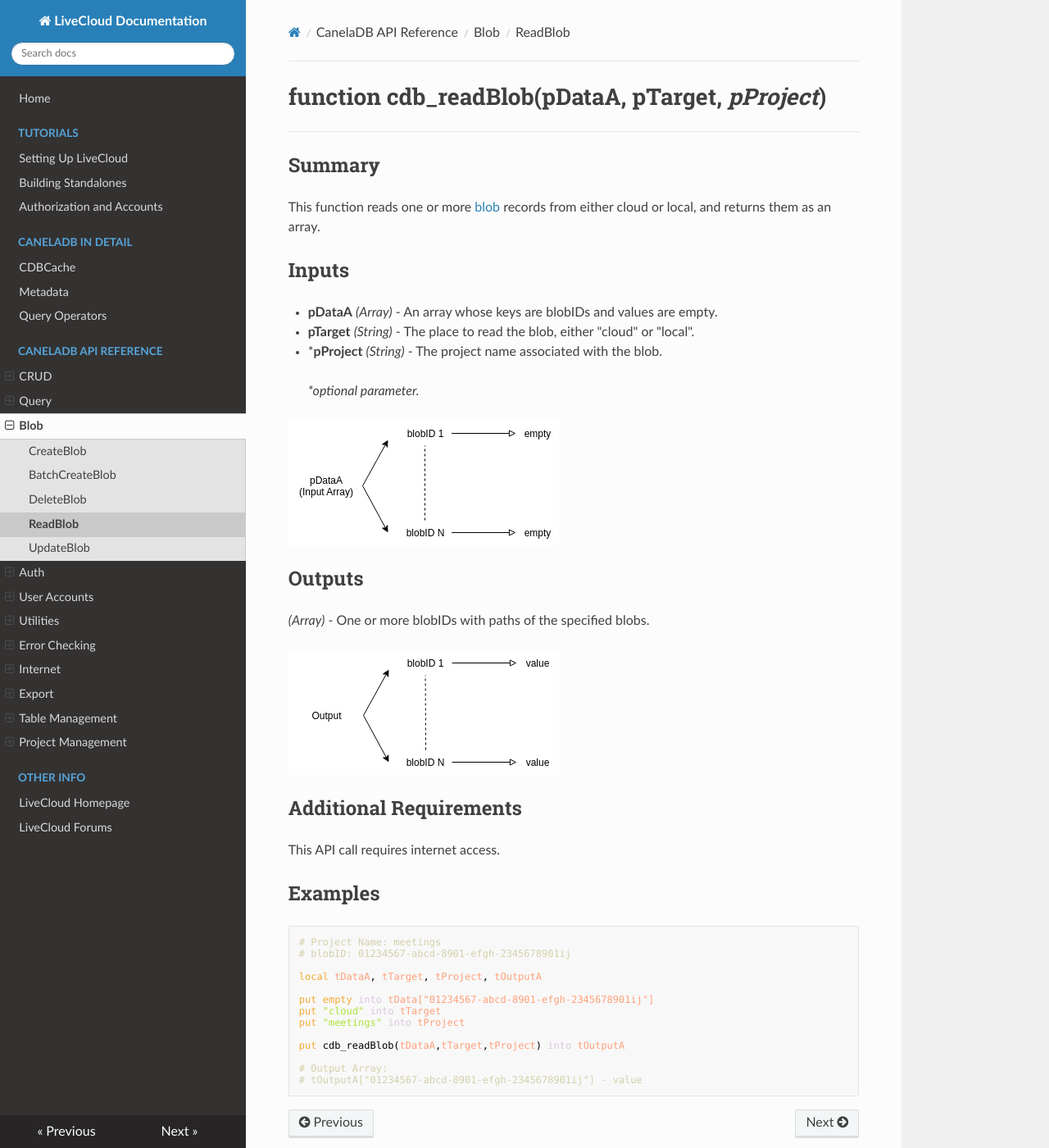
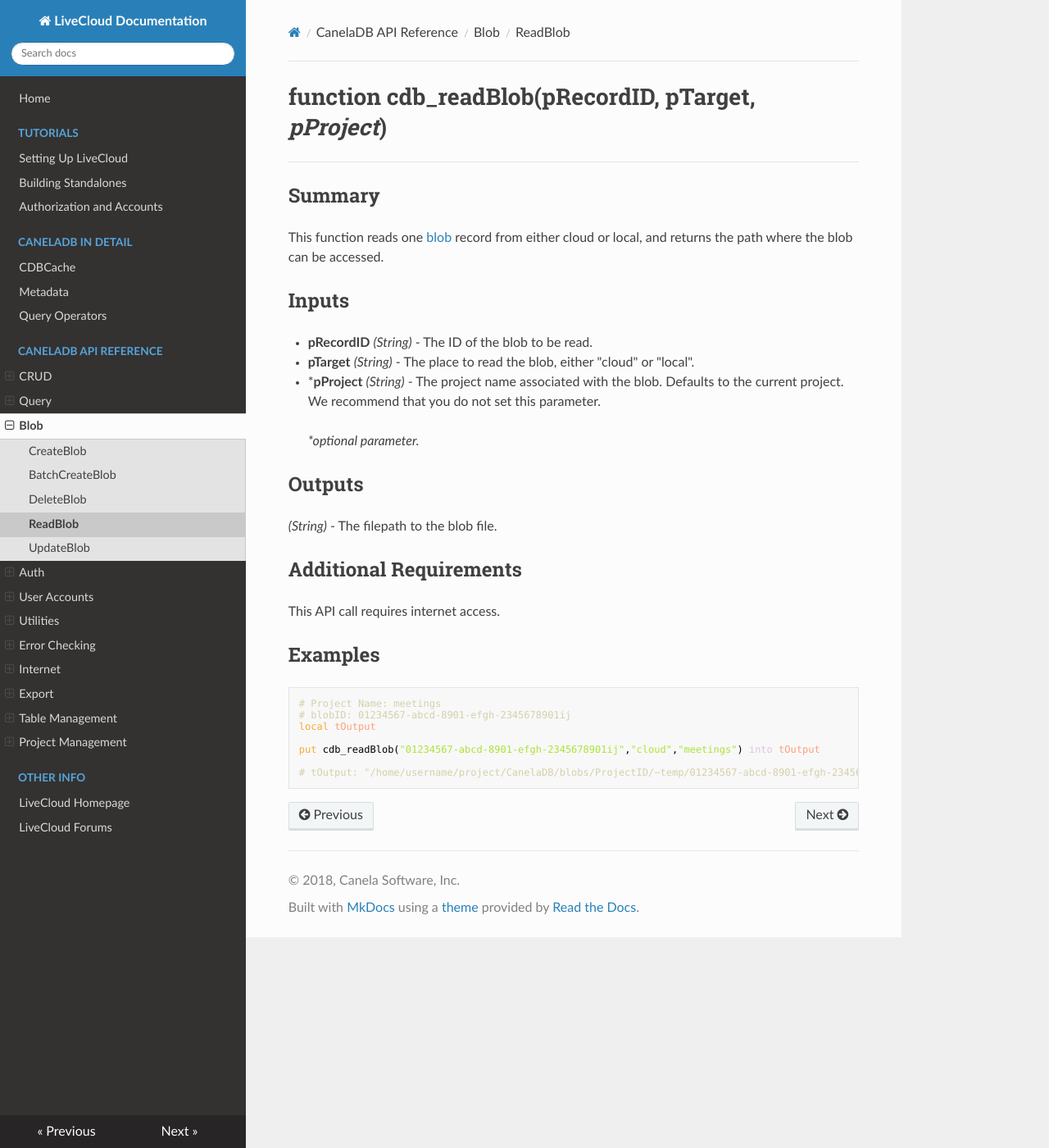
Before and after one commit to CanelaSoftware/cassiaDB_docs, an MkDocs documentation site: the page built from docs/ReadBlob.md, in a window 1280 px wide and 1400 px high. Shown: the whole window at 82% size. Built offline with MkDocs 1.6.1, drawn with Linux system fonts in a browser that asks for light colours; nearby versions of some CDN libraries.

Commit message:
Updated Blob commands/function signatures Also added batches

````diff
--- a/docs/ReadBlob.md
+++ b/docs/ReadBlob.md
@@ -1,22 +1,18 @@
-# function cdb_readBlob(pDataA, pTarget, *pProject*)
+# function cdb_readBlob(pRecordID, pTarget, *pProject*)
 
 ---
 ## Summary
-This function reads one or more [blob](https://en.wikipedia.org/wiki/Binary_large_object) records from either cloud or local, and returns them as an array.
+This function reads one [blob](https://en.wikipedia.org/wiki/Binary_large_object) record from either cloud or local, and returns the path where the blob can be accessed.
 
 ## Inputs
-* **pDataA** *(Array)* - An array whose keys are blobIDs and values are empty.
+* **pRecordID** *(String)* - The ID of the blob to be read.
 * **pTarget** *(String)* - The place to read the blob, either "cloud" or "local".
-* \***pProject** *(String)* - The project name associated with the blob.
+* \***pProject** *(String)* - The project name associated with the blob. Defaults to the current project. We recommend that you do not set this parameter.
 
 > _*optional parameter._
 
-![ReadBlobInput](images/ReadBlobInput.svg)
-
 ## Outputs
-*(Array)* - One or more blobIDs with paths of the specified blobs.
-
-![ReadBlobOutput](images/ReadBlobOutput.svg)
+*(String)* - The filepath to the blob file.
 
 ## Additional Requirements
 This API call requires internet access.
@@ -26,15 +22,9 @@
 ```livecodeserver
 # Project Name: meetings
 # blobID: 01234567-abcd-8901-efgh-2345678901ij
+local tOutput
 
-local tDataA, tTarget, tProject, tOutputA
+put cdb_readBlob("01234567-abcd-8901-efgh-2345678901ij","cloud","meetings") into tOutput
 
-put empty into tData["01234567-abcd-8901-efgh-2345678901ij"]
-put "cloud" into tTarget
-put "meetings" into tProject
-
-put cdb_readBlob(tDataA,tTarget,tProject) into tOutputA
-
-# Output Array:
-# tOutputA["01234567-abcd-8901-efgh-2345678901ij"] - value
+# tOutput: "/home/username/project/CanelaDB/blobs/ProjectID/~temp/01234567-abcd-8901-efgh-2345678901ij.png"
 ```
````
Also changed, not shown: docs/BatchCreateBlob.md (+10 -9 lines), docs/BatchDeleteBlob.md (added, +34 -0 lines), docs/BatchReadBlob.md (added, +42 -0 lines), docs/BatchUpdateBlob.md (added, +35 -0 lines), docs/CreateBlob.md (+2 -3 lines), docs/DeleteBlob.md (+6 -20 lines), docs/UpdateBlob.md (+7 -13 lines), docs/images/BatchBlobInput.svg (renamed from docs/images/ReadBlobInput.svg), docs/images/BatchUpdateBlobInput.svg (added), docs/images/DeleteBlobOutput.svg (deleted), docs/images/UpdateBlobOutput.svg (deleted).
